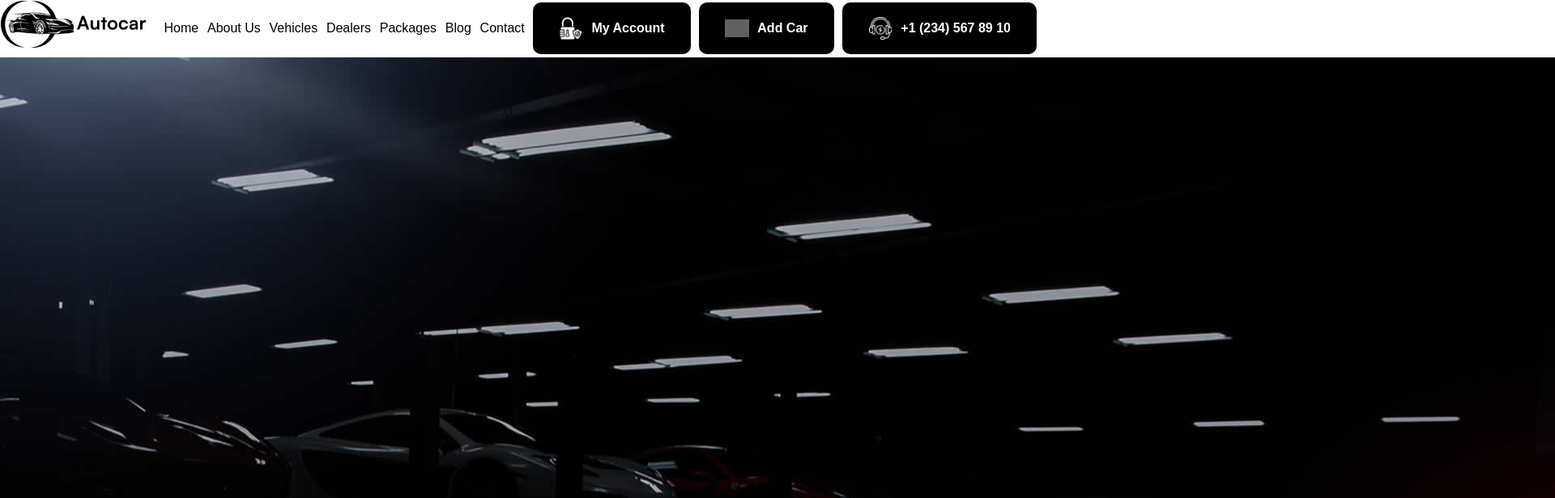
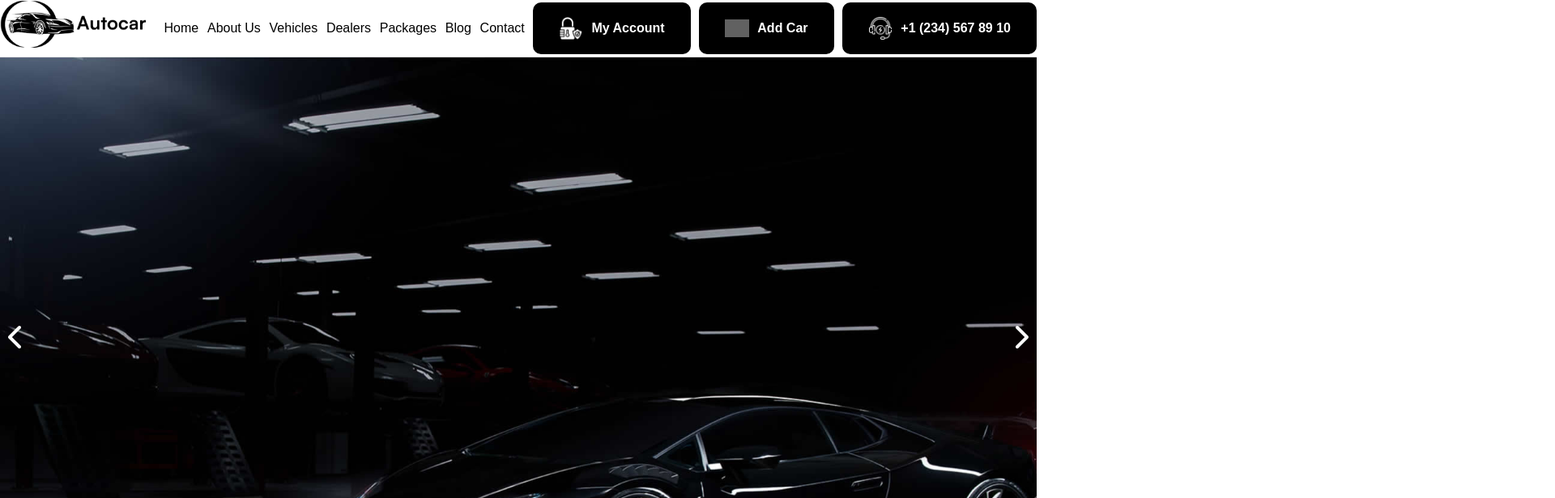
Before and after one commit to Giovanni-Palmitessa/proj-html-vuejs, a Vue app: page / in a window 1280 px wide. Shown: the top 616 px of the page at 81% size, 1920 px wide, since content can reach past the window. Built offline with nearby package versions, Linux system fonts and the light colour scheme; grey boxes are pictures that could not be loaded.

Commit message:
position chevron left and right

```diff
--- a/src/components/AppMain.vue
+++ b/src/components/AppMain.vue
@@ -221,7 +221,11 @@ export default {
         :key="element.jumboImg"
         :class="{ active: index == activeIndex }"
       >
-        <img :src="getImagePath(element.jumboImg)" :alt="element.jumboImg" />
+        <img
+          :src="getImagePath(element.jumboImg)"
+          :alt="element.jumboImg"
+          class="jumboImg"
+        />
       </div>
       <div class="chevron left" @click="showPrevSlide">
         <font-awesome-icon icon="fa-solid fa-chevron-left" />
@@ -418,22 +422,47 @@ export default {
   display: block;
 }
 
-.jumbo-details {
-  height: calc(100vh - 70px);
-  display: flex;
-  flex-direction: column;
-  justify-content: center;
-  gap: 0.8rem;
+// .jumbo-details {
+//   height: calc(100vh - 70px);
+//   display: flex;
+//   flex-direction: column;
+//   justify-content: center;
+//   gap: 0.8rem;
+// }
+
+.item {
+  height: 100vh;
+  color: $white-main;
+  .jumboImg {
+    width: 100%;
+    height: 100%;
+    object-fit: cover;
+    position: relative;
+  }
+}
+.chevron {
+  color: $white-main;
+  font-size: 2rem;
+  &.left {
+    position: absolute;
+    top: 50%;
+    left: 10px;
+    &:hover {
+      cursor: pointer;
+    }
+  }
+  &.right {
+    position: absolute;
+    top: 50%;
+    right: 10px;
+    &:hover {
+      cursor: pointer;
+    }
+  }
 }
 .jumbo {
   height: 100vh;
-  background-image: url(../assets/img/slider-autocar-5.jpg);
-  background-size: cover;
   color: $white-main;
-  position: relative;
-  &.active {
-    background-image: url(../assets/img/slider-autocar-6.jpg);
-  }
   .jumbo-main {
     font-size: 3rem;
     font-weight: 800;
```
